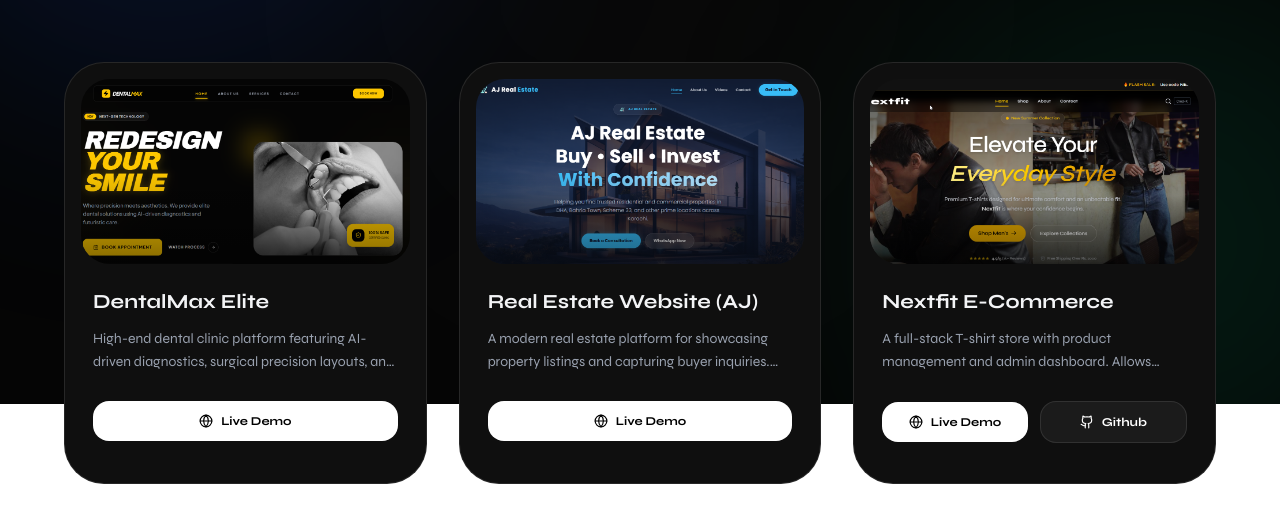
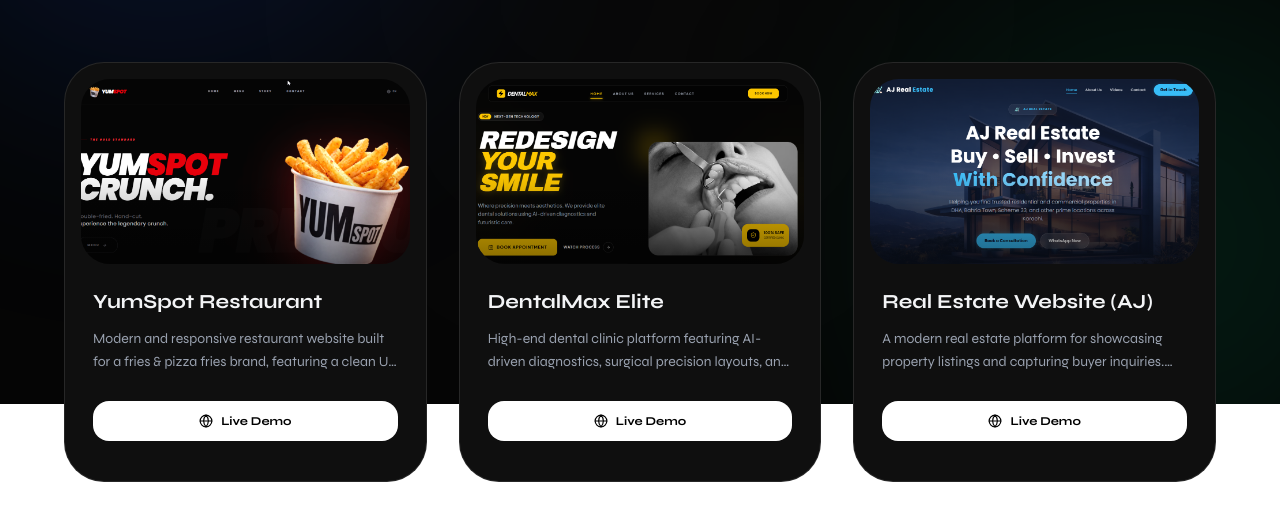
Before and after one commit to Arbazali0347/Full_Stack_Portfolio-Blogs, a React (Vite) app in the folder client/: page /projects in a window 1280 px wide. Shown: the part 396-908 px from the top of the page. Built offline with nearby package versions, Linux system fonts and the light colour scheme; no server answers.

Commit message:
Added the YumSpot project with Image

```diff
--- a/client/src/pages/Projects.jsx
+++ b/client/src/pages/Projects.jsx
@@ -26,9 +26,17 @@ import GlobalComputer from "../assets/GlobalComputer.png";
 import LinkedIn_Clone from "../assets/LinkedIn_Clone.png";
 import arofeature from "../assets/arofeature.png";
 import DentalMax from "../assets/Dentist-web.png";
+import yumspot from "../assets/yumspot.png";
 
 const projectsData = {
   fullstack: [
+    {
+      title: "YumSpot Restaurant",
+      desc: "Modern and responsive restaurant website built for a fries & pizza fries brand, featuring a clean UI, full menu showcase, and smooth user experience.",
+      link: "https://yum-spot-aro.vercel.app/",
+      image: yumspot,
+      Github: false,
+    },
     {
       title: "DentalMax Elite",
       desc: "High-end dental clinic platform featuring AI-driven diagnostics, surgical precision layouts, and a dark-themed luxury UI.",
```
Also changed, not shown: client/src/assets/yumspot.png (added).
